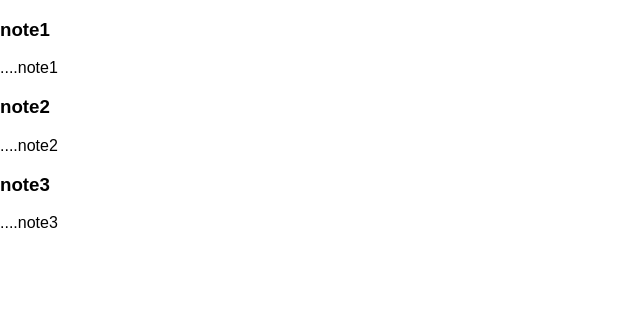
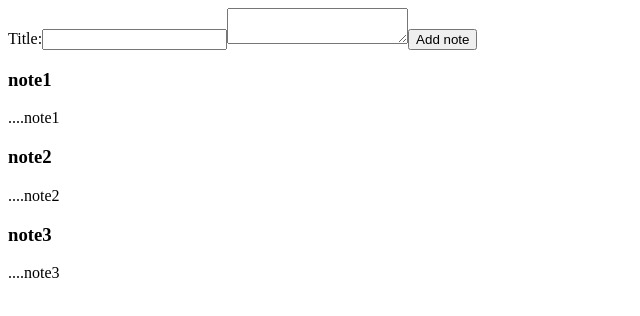
Before and after one commit to ali1129js/notesapp, a React (Create React App) app: page / in a window 1280 px wide. Shown: the top 316 px of the page, without its empty margins (0-640 px from the left). Built offline with nearby package versions, Linux system fonts and the light colour scheme.

Commit message:
passing functions done

```diff
--- a/src/App.js
+++ b/src/App.js
@@ -2,12 +2,17 @@
  * @Author: Ali
  * @Date:   2018-05-17T17:18:03+02:00
  * @Last modified by:   Ali
- * @Last modified time: 2018-05-18T13:26:44+02:00
+ * @Last modified time: 2018-05-18T22:01:28+02:00
  */
 import React, { Component } from 'react'
 import Grid from './Components/Grid'
+import Form from './Components/Form'
 import './App.css'
-
+const styles = {
+  textAlign:'center',
+  margin:0,
+  padding:0
+}
 class App extends Component {
 constructor(){
   super()
@@ -25,12 +30,34 @@ constructor(){
       id:3,
       title:'note3',
       details:'....note3'}
-    ]
+    ],
+    name:'Al',
+    currentTitle:'',
+    currentDetails:''
   }
 }
+  handleChange(e) {
+    const name= e.target.name
+    const value = e.target.value
+    this.setState({
+      [name]:value
+    })
+  }
+  handleSubmit(e){
+    e.preventDefault()
+    const data = {
+      title:this.state.currentTitle
+    }
+  }
   render() {
     return (
       <div className="App">
+        <Form
+          currentTitle={this.state.currentTitle}
+          currentDetails={this.state.currentDetails}
+          handleChange={this.handleChange.bind(this)}
+          handleSubmit={this.handleSubmit.bind(this)}
+        />
         <Grid notes={this.state.notes}/>
       </div>
     )
--- a/src/Components/Form.js
+++ b/src/Components/Form.js
@@ -2,5 +2,35 @@
  * @Author: Ali
  * @Date:   2018-05-18T13:13:17+02:00
  * @Last modified by:   Ali
- * @Last modified time: 2018-05-18T13:13:17+02:00
+ * @Last modified time: 2018-05-18T14:05:52+02:00
  */
+import React, { Component } from 'react'
+export default class Form extends Component {
+  handleChange(e){
+    this.props.handleChange(e)
+  }
+  handleSubmit(e) {
+    this.props.handleSubmit(e)
+  }
+  render() {
+    return (
+      <form onSubmit={this.props.handleSubmit}>
+        <label>Title:
+          <input
+            name="currentTitle"
+            type="text"
+            value={this.props.currentTitle}
+            onChange={this.props.handleChange}
+          />
+        </label>
+        <textarea
+          name="currentDetails"
+          type="text"
+          value={this.props.currentDetails}
+          onChange={this.props.handleChange}
+        />
+        <button type='submit'> Add note </button>
+      </form>
+    )
+  }
+}
--- a/src/index.css
+++ /dev/null
@@ -1,5 +0,0 @@
-body {
-  margin: 0;
-  padding: 0;
-  font-family: sans-serif;
-}
--- a/src/index.js
+++ b/src/index.js
@@ -2,11 +2,10 @@
  * @Author: Ali
  * @Date:   2018-05-17T17:18:29+02:00
  * @Last modified by:   Ali
- * @Last modified time: 2018-05-17T17:18:34+02:00
+ * @Last modified time: 2018-05-18T14:06:50+02:00
  */
 import React from 'react'
 import ReactDOM from 'react-dom'
-import './index.css'
 import App from './App'
 import registerServiceWorker from './registerServiceWorker'
 
```
